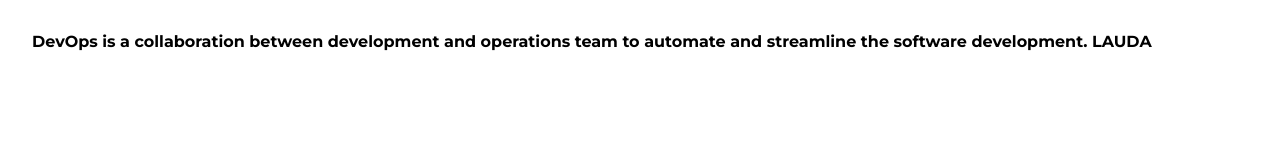
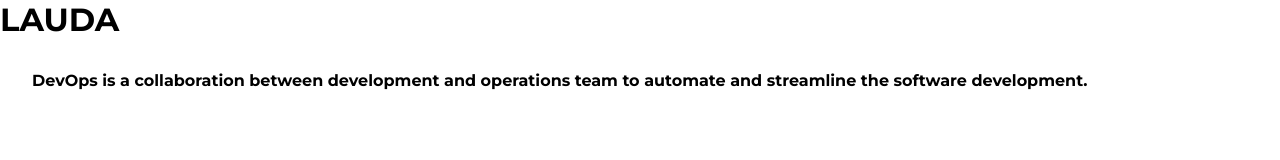
Before and after one commit to piyushxsit/DevOps-Lab02, a plain HTML site: page index.html in a window 1280 px wide. Drawn offline with Linux system fonts and the light colour scheme.

Commit message:
Update index.html

```diff
--- a/index.html
+++ b/index.html
@@ -11,8 +11,8 @@
     <title>DevOps</title>
 </head>
 <body>
-    <p>DevOps is a collaboration between development and operations team to automate and streamline the software development.
-    LAUDA</p>
+    <h1>LAUDA</h1>
+    <p>DevOps is a collaboration between development and operations team to automate and streamline the software development.</p>
 
 </body>
 </html>
```
